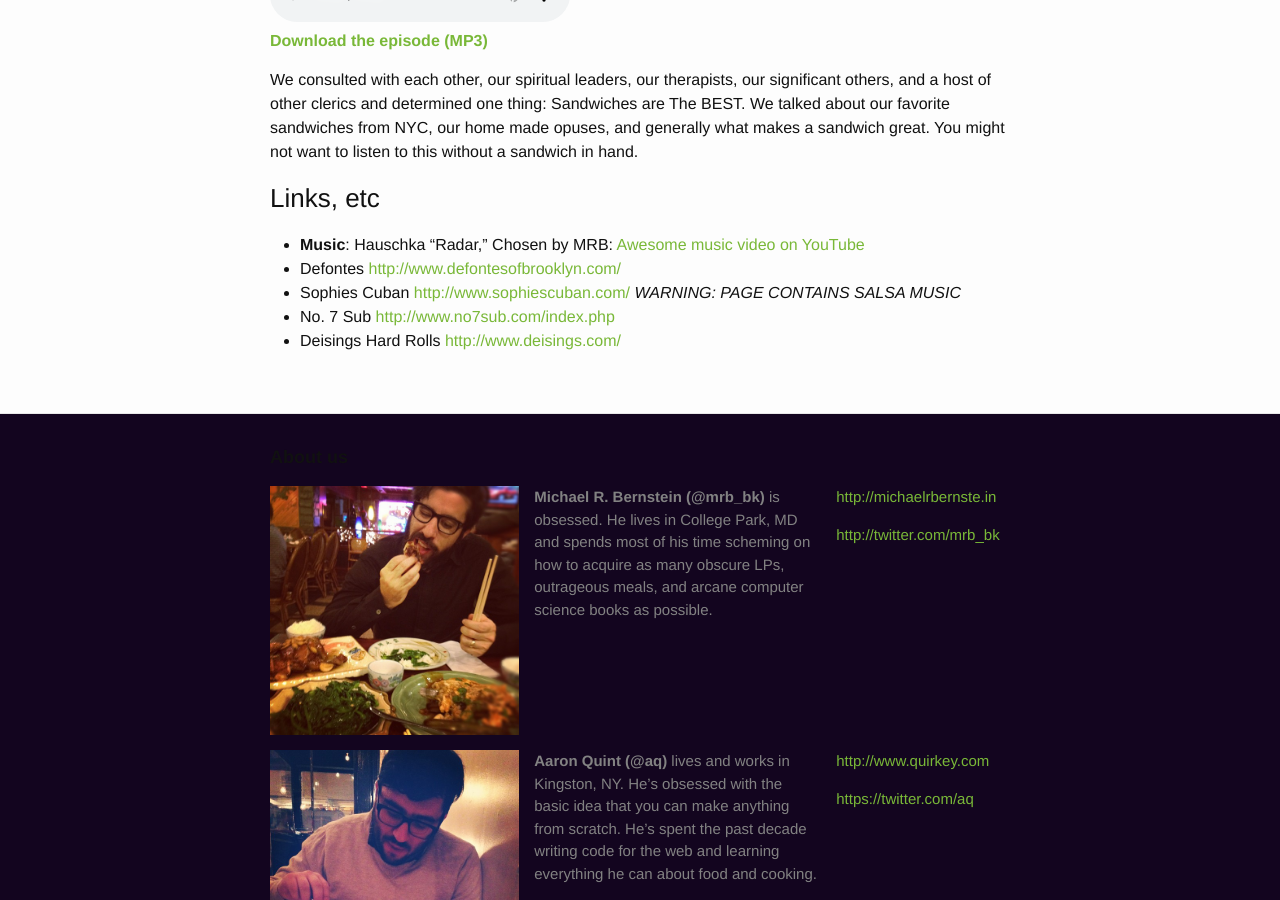
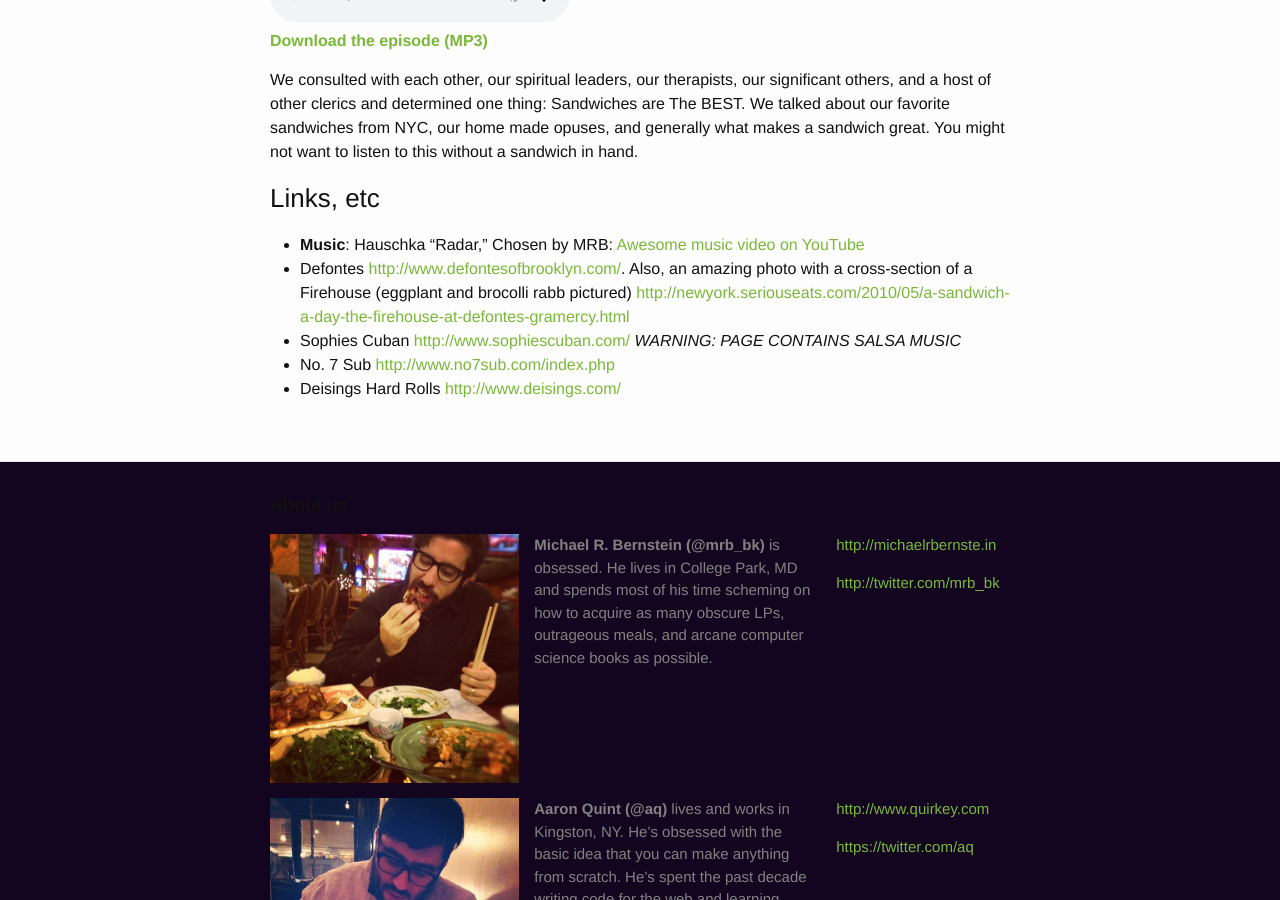
Before and after one commit to beatsryetypes/beatsryetypes.github.io, a Jekyll site: the page built from _posts/2015-02-16-episode-3-sandwiches-are-the-best.md, in a window 1280 px wide and 900 px high, scrolled down 508 px. Built offline with Jekyll 4.4.1, drawn with Linux system fonts in a browser that asks for light colours.

Commit message:
Add defontes photo

```diff
--- a/_posts/2015-02-16-episode-3-sandwiches-are-the-best.md
+++ b/_posts/2015-02-16-episode-3-sandwiches-are-the-best.md
@@ -15,7 +15,7 @@ We consulted with each other, our spiritual leaders, our therapists, our signifi
 ### Links, etc
 
 * <strong>Music</strong>: Hauschka “Radar,” Chosen by MRB: [Awesome music video on YouTube](https://www.youtube.com/watch?v=U97zXZmzw3o)
-* Defontes <http://www.defontesofbrooklyn.com/>
+* Defontes <http://www.defontesofbrooklyn.com/>. Also, an amazing photo with a cross-section of a Firehouse (eggplant and brocolli rabb pictured) <http://newyork.seriouseats.com/2010/05/a-sandwich-a-day-the-firehouse-at-defontes-gramercy.html>
 * Sophies Cuban <http://www.sophiescuban.com/> *WARNING: PAGE CONTAINS SALSA MUSIC*
 * No. 7 Sub <http://www.no7sub.com/index.php>
 * Deisings Hard Rolls <http://www.deisings.com/>
```
